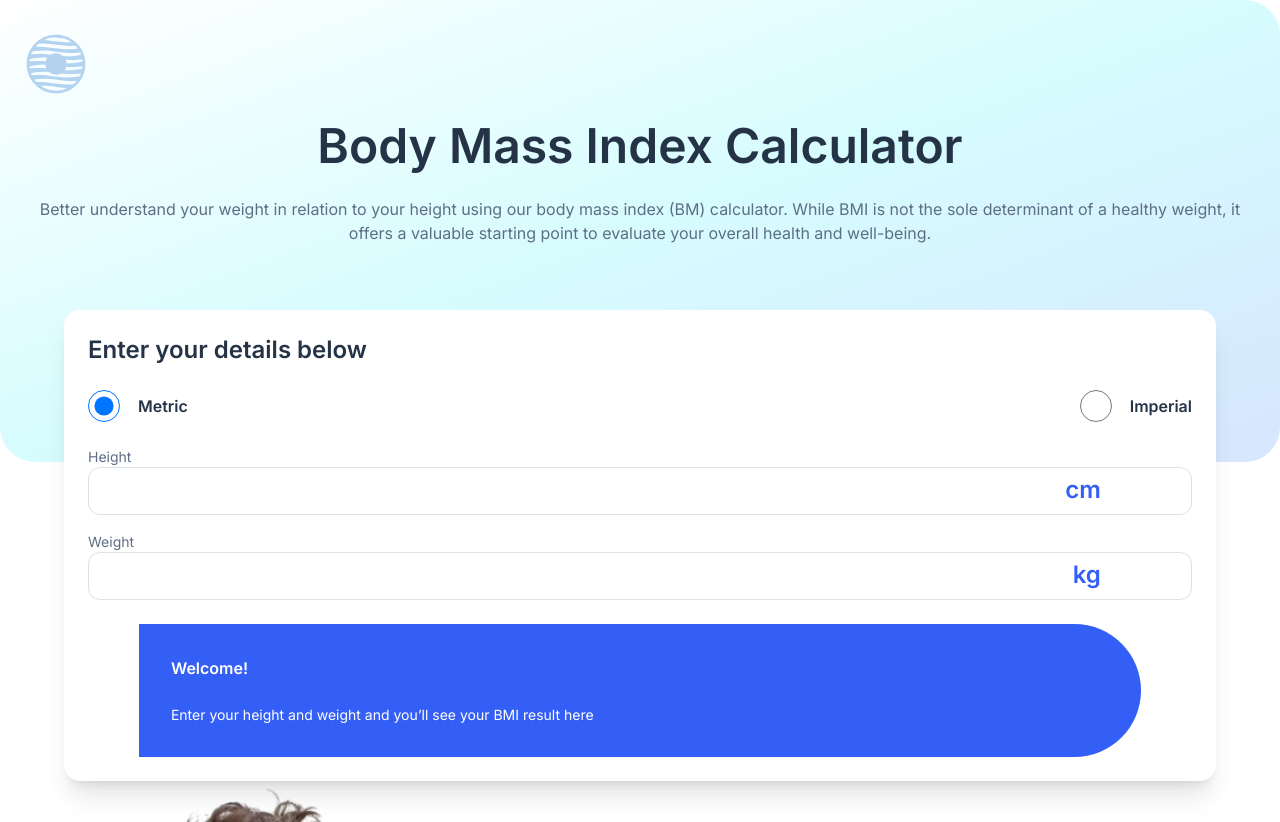
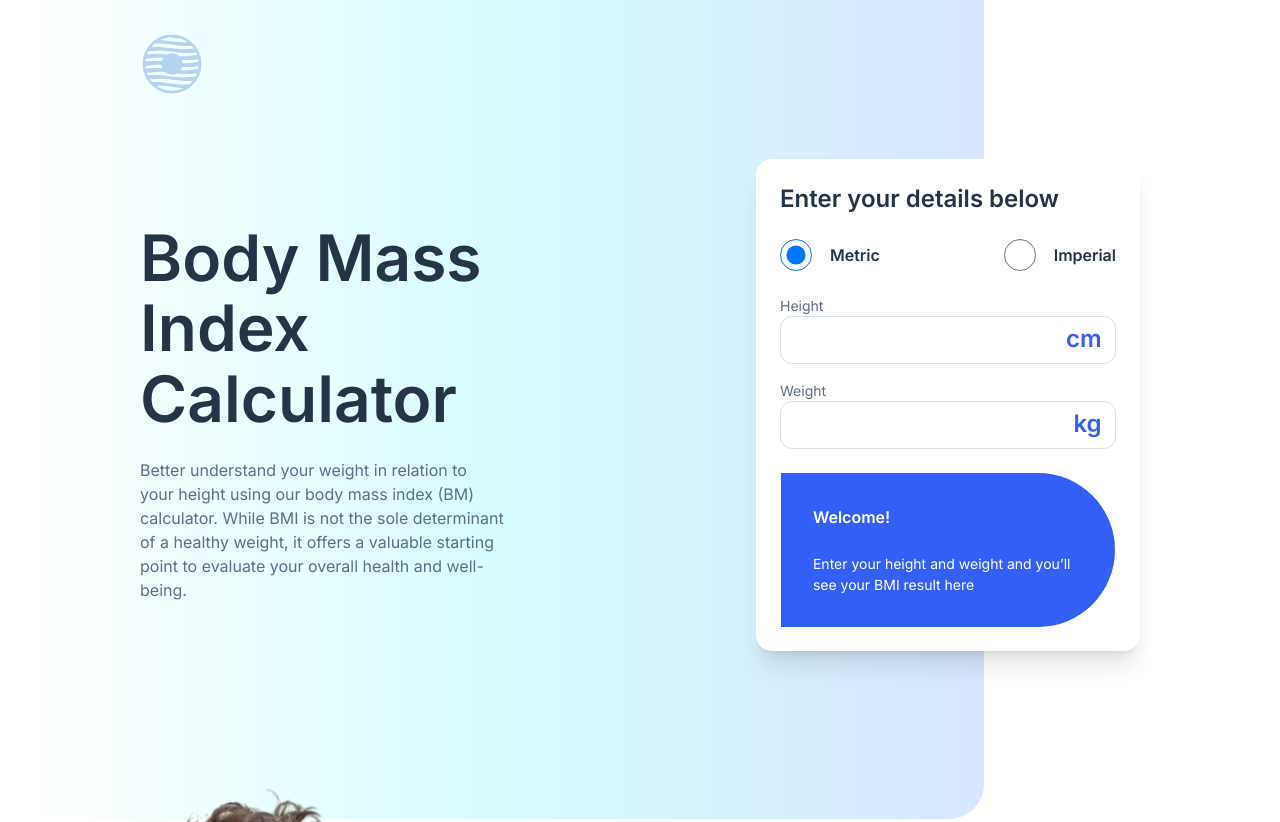
Before and after one commit to flaviare1s/bmi-calculator, a website: page src/index.html in a window 1280 px wide. Shown: the top 822 px of the page. Drawn offline with Linux system fonts and the light colour scheme.

Commit message:
Working on desktop version

```diff
--- a/src/index.html
+++ b/src/index.html
@@ -19,20 +19,20 @@
 
   <div class="flex flex-col justify-center items-center m-auto relative">
 
-    <header class="rounded-b-2xl bg-gradient-to-br from-pure_white via-gradient_left_top to-gradient_right_bottom pt-8 px-6 md:rounded-[35px] w-full z-0 mb-[95%]">
+    <div class="flex flex-col justify-center items-center m-auto xl:flex-row xl:justify-between">
+      <header class="rounded-b-2xl bg-gradient-to-br from-pure_white via-gradient_left_top to-gradient_right_bottom pt-8 px-6 md:rounded-b-[35px] w-full z-0 mb-[95%] xl:w-[75%] xl:bg-gradient-to-r xl:mb-0 xl:px-[116px] xl:ml-6">
         <div class="flex flex-col justify-center items-center mb-6 lg:justify-start lg:items-start">
           <img class="w-10 lg:w-16" src="../assets/images/logo.svg" alt="Logo">
         </div>
-      <h1 class="text-gunmetal font-semibold text-center text-5xl leading-[110%] tracking-[-5%] pb-6">Body Mass Index Calculator</h1>
-      <p class="text-dark_eletric_blue font-normal text-center text-base leading-[150%] pb-[217px]">
+        <h1 class="text-gunmetal font-semibold text-center text-5xl leading-[110%] tracking-[-5%] pb-6 xl:w-1/2 xl:text-[64px] xl:text-left xl:pt-[103px]">Body Mass Index Calculator</h1>
+        <p class="text-dark_eletric_blue font-normal text-center text-base leading-[150%] pb-[217px] xl:w-1/2 xl:text-left">
           Better understand your weight in relation to your height using our
           body mass index (BM) calculator. While BMI is not the sole determinant
           of a healthy weight, it offers a valuable starting point to evaluate
           your overall health and well-being.
         </p>
       </header>
-
-    <section class="w-[90%] shadow-xl bg-pure_white rounded-2xl z-40 absolute top-[11%] md:top-[10%]">
+      <section class="w-[90%] shadow-xl bg-pure_white rounded-2xl z-40 absolute top-[11%] md:top-[10%] xl:w-[30%] xl:right-[140px] xl:top-[5%]">
         <h2 class="text-gunmetal font-semibold text-2xl tracking-[-5%] p-6">Enter your details below</h2>
         <form class="flex justify-between items-center px-6 pb-6">
           <div class="flex items-center gap-[18px]">
@@ -44,7 +44,6 @@
             <label class="text-gunmetal font-semibold leading-[150%]" for="imperialButton">Imperial</label>
           </div>
         </form>
-
         <form id="metricForm">
           <div class="flex flex-col px-6 relative">
             <label class="text-dark_eletric_blue text-sm leading-[150%]" for="height">Height</label>
@@ -57,7 +56,6 @@
             <span class="absolute top-7 right-[10%] text-blue font-semibold text-2xl">kg</span>
           </div>
         </form>
-
         <form id="imperialForm" class="hidden px-6">
           <p class="text-dark_eletric_blue text-sm leading-[150%]">Height</p>
           <div class="flex justify-between gap-4">
@@ -82,7 +80,6 @@
             </div>
           </div>
         </form>
-
         <div class="flex flex-col justify-center items-center m-auto w-[87%]">
           <div id="resultBox" class="hidden bg-blue w-full p-8 mt-6 mx-auto rounded-2xl mb-6 md:rounded-l-2xl md:rounded-r-full">
             <p class="text-pure_white font-semibold leading-[150%]">Your BMI is...</p>
@@ -91,7 +88,6 @@
               Your BMI suggests you're <span id="classification"></span>. Your ideal weight is between <span id="range" class="font-bold"></span>.
             </p>
           </div>
-
           <div id="welcomeBox" class="bg-blue w-full p-8 mt-6 mx-auto rounded-2xl mb-6 md:rounded-l-2xl md:rounded-r-full">
             <p class="text-pure_white font-semibold leading-[150%]">Welcome!</p>
             <br>
@@ -99,14 +95,12 @@
               Enter your height and weight and you’ll see your BMI result here
             </p>
           </div>
-
           <div id="errorBox" class="hidden bg-blue w-full p-8 mt-6 mx-auto rounded-2xl mb-6 md:rounded-l-2xl md:rounded-r-full">
             <p class="text-pure_white font-semibold leading-[150%]">Please fill in all fields with valid values!</p>
           </div>
-
         </div>
-
       </section>
+    </div>
 
 
     <section class="mb-[60px] flex flex-col justify-center items-center md:flex-row md:absolute md:top-[750px] md:gap-[30px]">
@@ -128,7 +122,7 @@
       </div>
     </section>
 
-    <section class="px-6 my-14 md:px-10">
+    <section class="px-6 my-14 md:px-10 xl:mt-[1000px]">
       <div class="md:flex md:gap-10 md:items-center md:justify-start">
         <img src="../assets/images/icon-eating.svg" alt="Icon eating">
         <div>
```
Also changed, not shown: src/output.css. Lines whose indentation alone changed are shown as unchanged.
